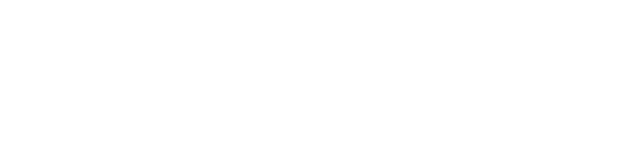
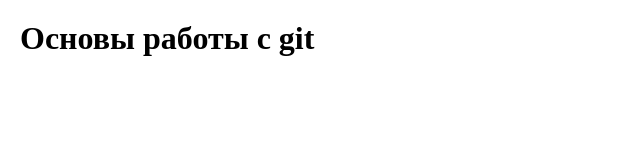
Before and after one commit to AlexMakovetskiy/home-work-4, a plain HTML site: page index.html in a window 1280 px wide. Shown: the whole page, without its empty margins (0-640 px from the left). Drawn offline with Linux system fonts and the light colour scheme.

Commit message:
adding a header in develop

```diff
--- a/index.html
+++ b/index.html
@@ -9,6 +9,8 @@
     <link rel="stylesheet" href="./styles/style.css">
 </head>
 <body>
-
+    <header>
+        <h1>Основы работы с git</h1>
+    </header>
 </body>
 </html>
--- a/styles/style.css
+++ b/styles/style.css
@@ -0,0 +1,3 @@
+body {
+    padding: 20px;
+}
```
